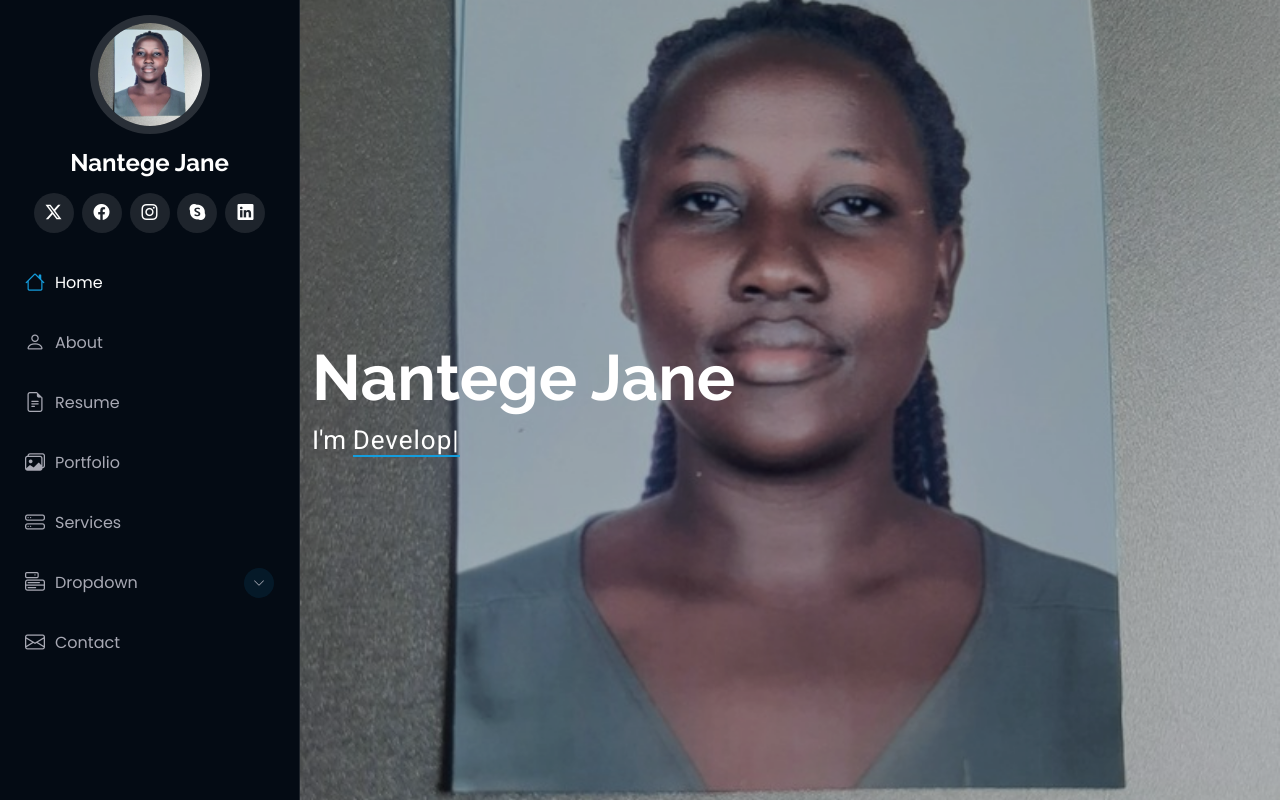
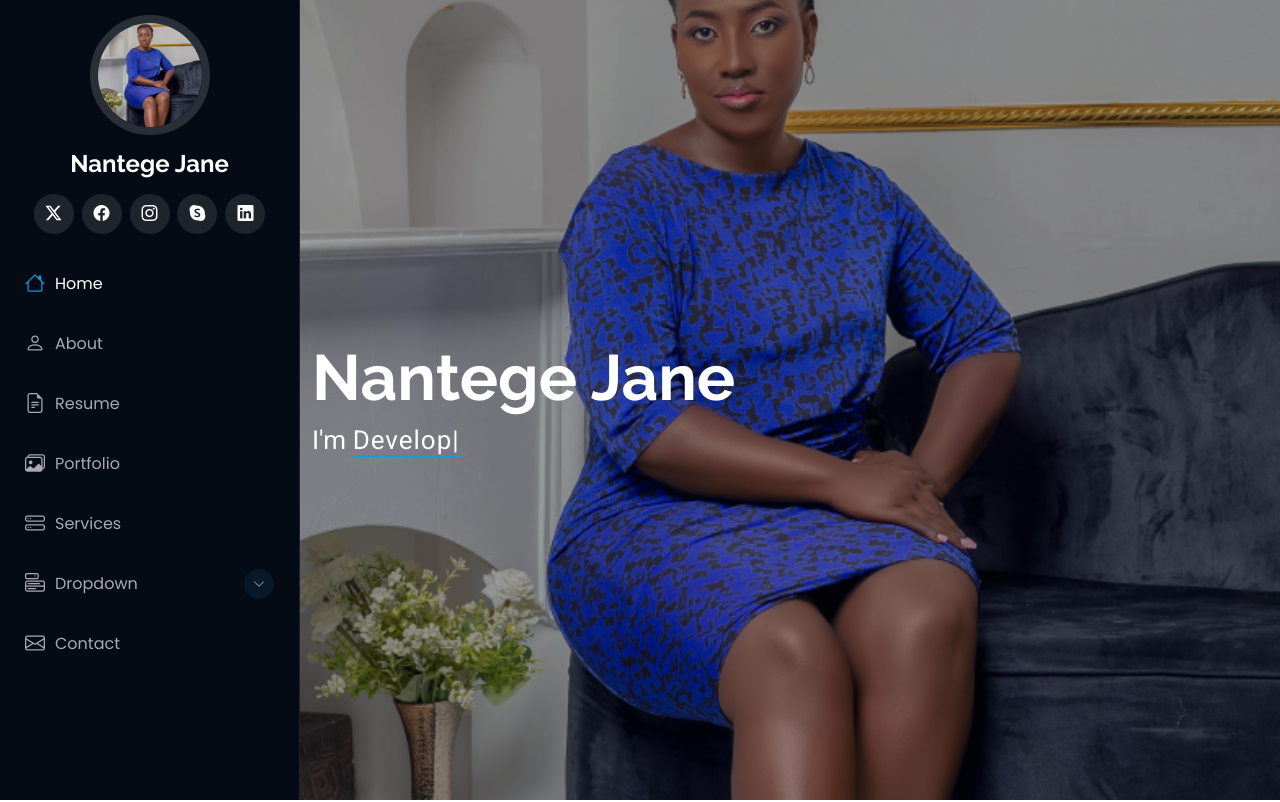
Before and after one commit to janepounds/blog, a plain HTML site: page index.html in a window 1280 px wide. Shown: the top 802 px of the page. Drawn offline with Linux system fonts and the light colour scheme.

Commit message:
added profile pic

```diff
--- a/index.html
+++ b/index.html
@@ -35,7 +35,7 @@
     <i class="header-toggle d-xl-none bi bi-list"></i>
 
     <div class="profile-img">
-      <img src="assets/img/profile.jpg" alt="" class="img-fluid rounded-circle">
+      <img src="assets/img/profile_pic_imresizer.png" alt="" class="img-fluid rounded-circle">
     </div>
 
     <a href="index.html" class="logo d-flex align-items-center justify-content-center">
@@ -87,7 +87,7 @@
     <!-- Hero Section -->
     <section id="hero" class="hero section dark-background">
 
-      <img src="assets/img/profile.jpg" alt="" data-aos="fade-in" class="">
+      <img src="assets/img/profile_pic_imresizer.png" alt="" data-aos="fade-in" class="">
 
       <div class="container" data-aos="fade-up" data-aos-delay="100">
         <h2>Nantege Jane</h2>
@@ -113,7 +113,7 @@
 
         <div class="row gy-4 justify-content-center">
           <div class="col-lg-4">
-            <img src="assets/img/profile.jpg" class="img-fluid" alt="">
+            <img src="assets/img/profile_pic_imresizer.png" class="img-fluid" alt="">
           </div>
           <div class="col-lg-8 content">
             <h2>Senior Software Developer &amp; Freelancer.</h2>
```
Also changed, not shown: assets/img/profile_pic_imresizer.png (added).
